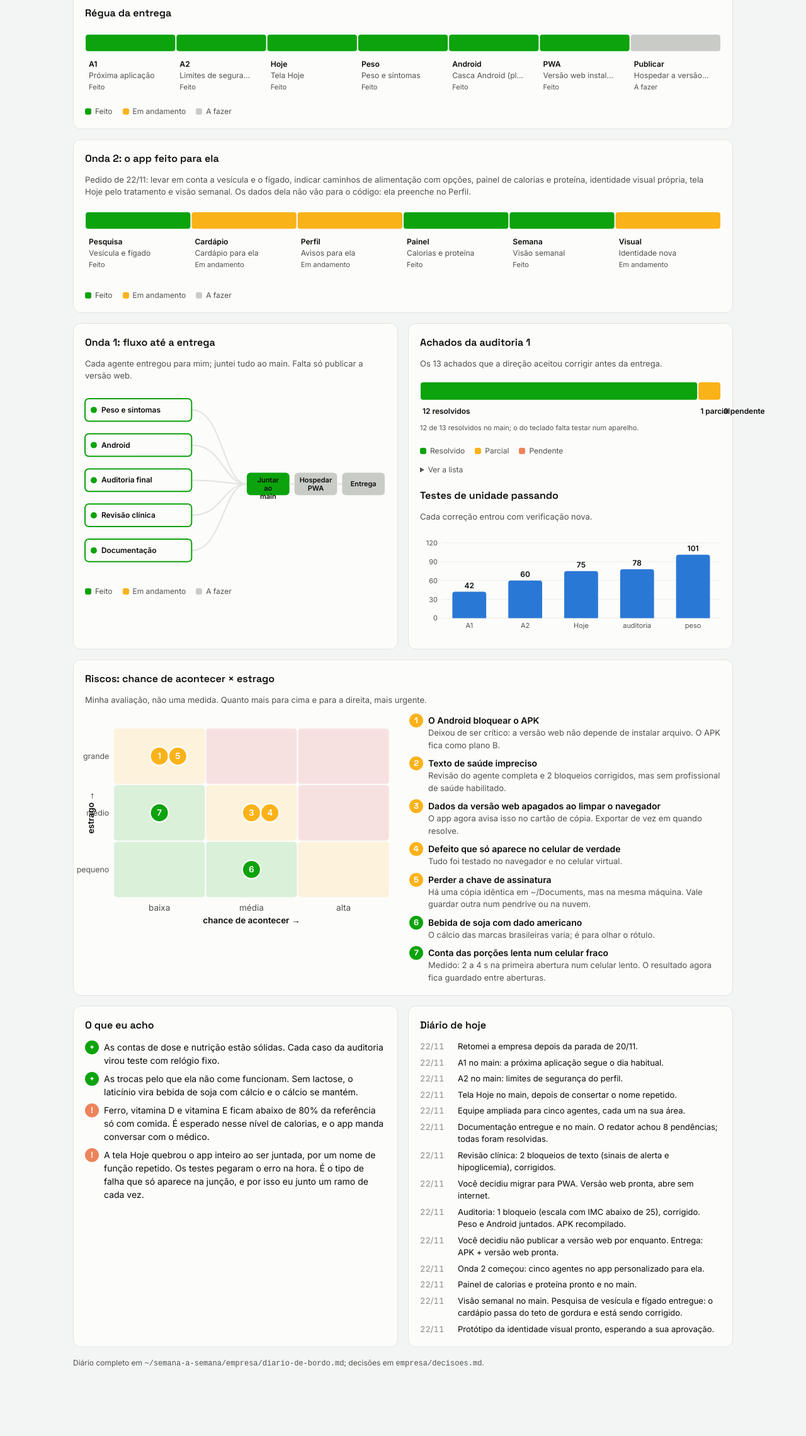
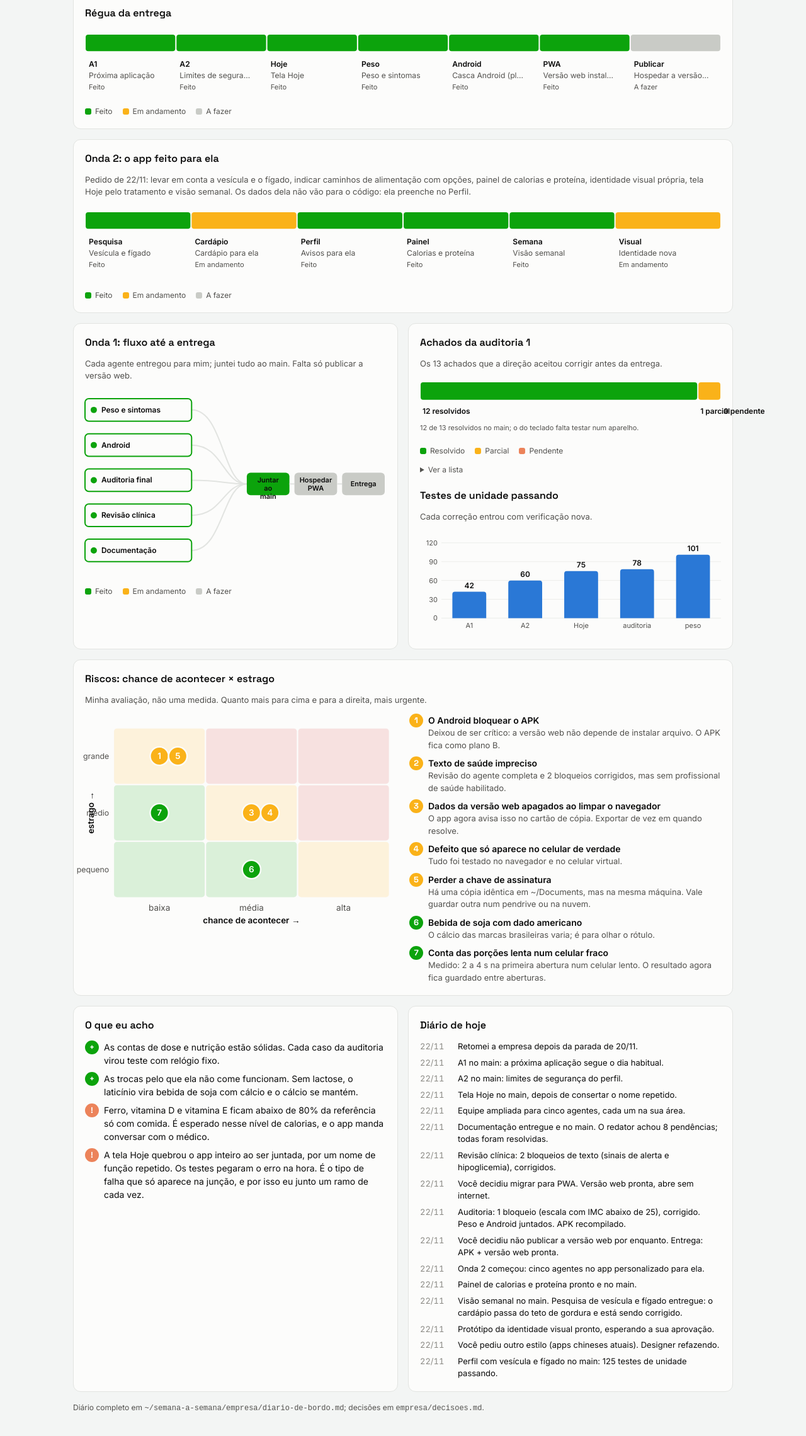
Before and after one commit to araujovito/semana-a-semana, a plain HTML site: page empresa/painel.html in a window 1280 px wide. Shown: the part 212-2492 px from the top of the page at 63% size. Before the commit the page ends 2450 px from the top, so only its background shows below. Drawn offline with Linux system fonts and the light colour scheme.

```diff
--- a/empresa/painel.html
+++ b/empresa/painel.html
@@ -138,6 +138,8 @@ footer { color: var(--muted); font-size: 12px; }
         <div><time>22/11</time><span>Painel de calorias e proteína pronto e no main.</span></div>
         <div><time>22/11</time><span>Visão semanal no main. Pesquisa de vesícula e fígado entregue: o cardápio passa do teto de gordura e está sendo corrigido.</span></div>
         <div><time>22/11</time><span>Protótipo da identidade visual pronto, esperando a sua aprovação.</span></div>
+        <div><time>22/11</time><span>Você pediu outro estilo (apps chineses atuais). Designer refazendo.</span></div>
+        <div><time>22/11</time><span>Perfil com vesícula e fígado no main: 125 testes de unidade passando.</span></div>
       </div>
     </div>
   </div>
@@ -211,10 +213,10 @@ const ETAPAS = [
   const F = [
     ["Pesquisa", "Vesícula e fígado", "feito", "Regras: gordura de 7 a 15 g por refeição (teto 20), refeição até ~500 kcal, sem açúcar adicionado, marcos de 5%, 7-10% e 10% para o fígado. 5 caminhos de alimentação com fontes."],
     ["Cardápio", "Cardápio para ela", "andamento", "Hoje 7 refeições passam de 17 g de gordura e 3 dias passam de 35%: o azeite cresce com a escala. Corrigindo, e montando os caminhos como dados."],
-    ["Perfil", "Avisos para ela", "andamento", "Perguntas de vesícula, fígado e cirurgia; cartão de cólica biliar; meta de 7 a 10% para o fígado."],
+    ["Perfil", "Avisos para ela", "feito", "No main: perguntas de vesícula, fígado e cirurgia; cartão de cólica biliar em Hoje, Plano e Perfil; marcas de 5, 7 e 10% para o fígado com o quanto falta."],
     ["Painel", "Calorias e proteína", "feito", "No main: anéis de hoje contra a meta, barras de 7 e 30 dias com a faixa de proteína, médias e dias na faixa. Botão na barra entra com o visual novo."],
     ["Semana", "Visão semanal", "feito", "No main: semana atual aberta, anteriores resumidas, padrões como enjoo depois da aplicação. Botão entra com o visual novo."],
-    ["Visual", "Identidade nova", "andamento", "Protótipo pronto ('Ciclo de sete'): aguardando a sua aprovação para entrar no app."],
+    ["Visual", "Identidade nova", "andamento", "Refazendo no estilo dos apps chineses atuais, a seu pedido: letra sem serifa, topo colorido, grade de atalhos."],
   ];
   const w = 1000 / F.length;
   F.forEach((f, i) => {
```
Also changed, not shown: 4 other files.
